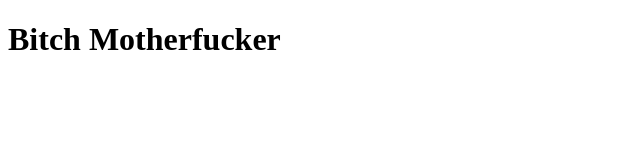
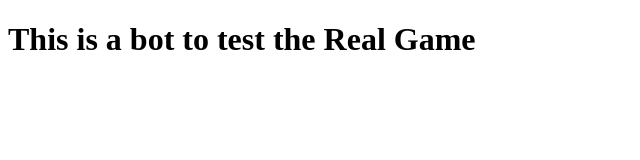
Before and after one commit to alaaromdhani/telegram-bot-front, a plain HTML site: page index.html in a window 1280 px wide. Shown: the whole page, without its empty margins (0-640 px from the left). Drawn offline with Linux system fonts and the light colour scheme.

Commit message:
modifying-title

```diff
--- a/index.html
+++ b/index.html
@@ -7,7 +7,7 @@
 </head>
 <body>
        <h1>
-        Bitch Motherfucker
+        This is a bot to test the Real Game
        </h1>
 </body>
 </html>
```
